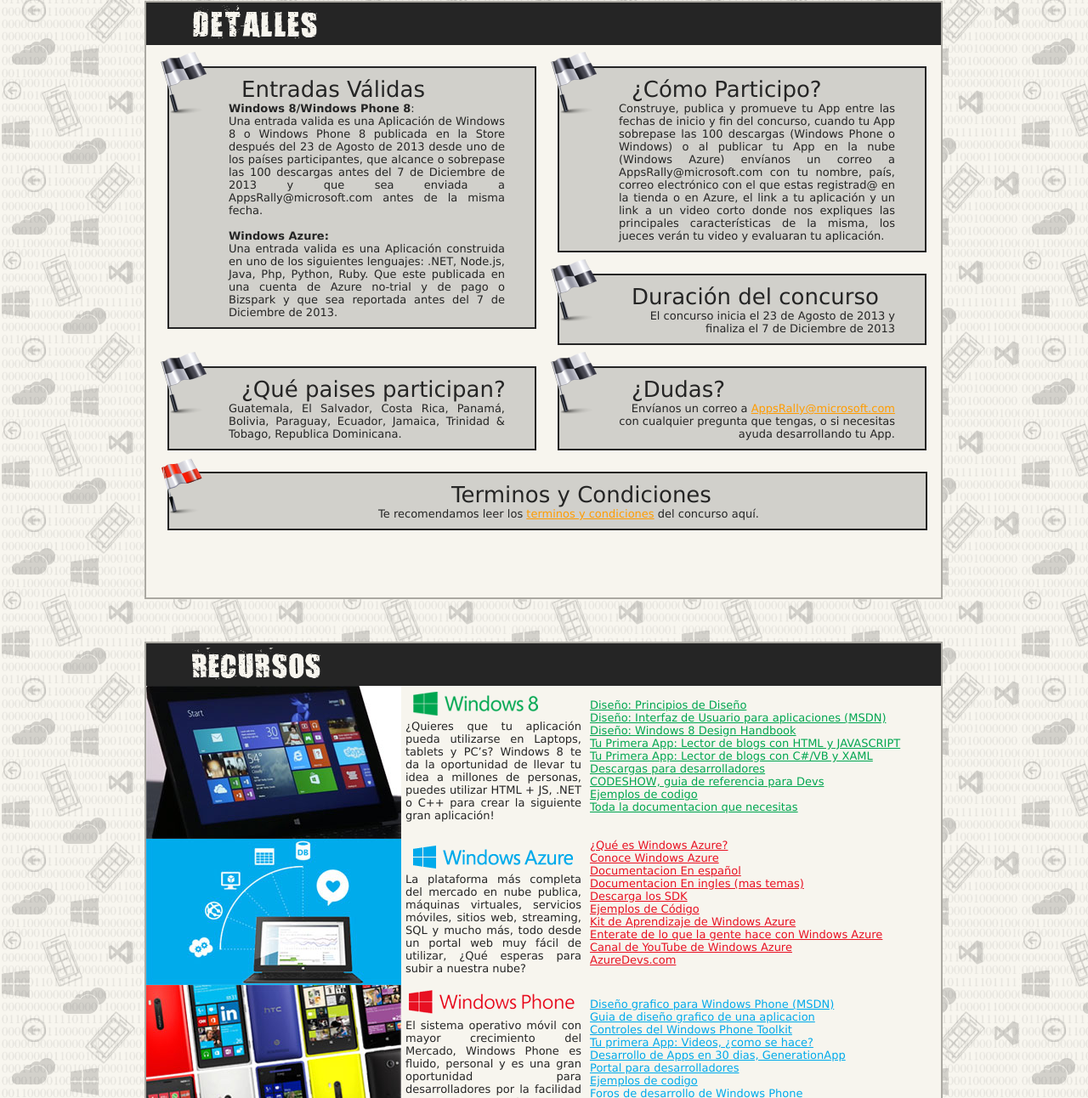
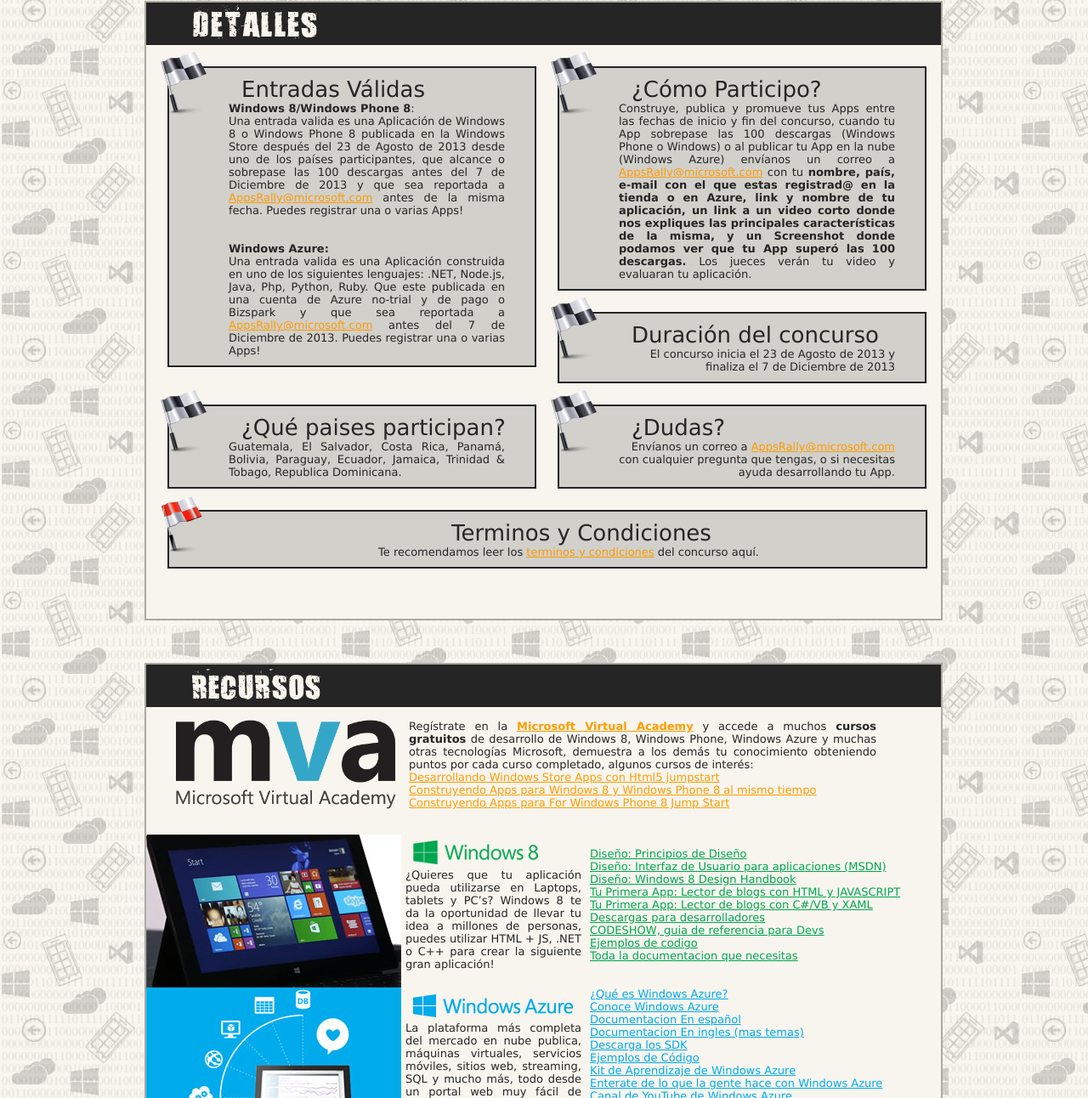
Before and after one commit to r2jf/appsrally, a plain HTML site: page index.html in a window 1280 px wide. Shown: the part 1508-2800 px from the top of the page at 85% size. Drawn offline with Linux system fonts and the light colour scheme.

Commit message:
adding T&C

```diff
--- a/css.css
+++ b/css.css
@@ -158,6 +158,24 @@ div.appsRally-layout-10 {
 	    margin-left:50px;
     }
 
+.appsRally-content .inner-square .recursos-top-mva {
+    width: 850px;
+    margin-left:35px;
+    height:135px;
+    padding-top:15px;
+}
+
+    .appsRally-content .inner-square .recursos-top-mva .recursos-top-mva-left {
+        float:left;
+    }
+
+    .appsRally-content .inner-square .recursos-top-mva .recursos-top-mva-right {
+        float:left;
+        padding-left:15px;
+        width:550px;
+        text-align:justify;
+    }
+
 .appsRally-content .inner-square .participa-01 {
 	width:300px;
 	height:542px;
@@ -224,7 +242,7 @@ div.appsRally-layout-10 {
 }
 
     .appsRally-content .inner-square .participa-06 a {
-        color:#e81122;
+        color:#00aaeb;
     }
 
     .appsRally-content .inner-square .participa-06 a:hover {
@@ -249,7 +267,7 @@ div.appsRally-layout-10 {
 }
 
     .appsRally-content .inner-square .participa-09 a {
-        color:#00aaeb;
+        color:#e81122;
     }
 
     .appsRally-content .inner-square .participa-09 a:hover {
--- a/index.html
+++ b/index.html
@@ -51,7 +51,7 @@
             <div class="participa1-right">
                 <div class="participa1-right-top">Construye, Publica y Promociona tu App para Ganar!</div>
                 <div class="participa1-right-bottom" id="principalinfo">
-                    Construye y publica una o varias aplicaciones para <span style="color:#00a650"><b>Windows 8</b></span>, <span style="color:#e81122"><b>Windows Phone</b></span> o <span style="color:#00aaeb"><b>Windows Azure</b></span>, promuévela para que sobrepase las <b>100 descargas</b>
+                    Construye y publica <b>una o varias aplicaciones</b> para <span style="color:#00a650"><b>Windows 8</b></span>, <span style="color:#e81122"><b>Windows Phone</b></span> o <span style="color:#00aaeb"><b>Windows Azure</b></span>, promuévela para que sobrepase las <b>100 descargas</b>
                     y envíanos un correo a <a href="mailto:appsrally@microsoft.com">AppsRally@microsoft.com</a>, todo esto <b>entre el 23 de Agosto y el 7 de Diciembre de 2013</b>, tendrás la oportunidad de
                     Ganar increíbles premios incluyendo el <b>Nokia Lumia 1020</b>. Mira la sección de <a href="#premios">Premios</a> para enterarte
                     de las categorías y no olvides leer la sección de <a href="#detalles">detalles</a> para conocer más del concurso!. ¿Quieres aprender a desarrollar Apps? Mira la seccion de <a href="#recursos">Recursos</a><br />Esperamos tus aplicaciones para nombrarte
@@ -115,7 +115,7 @@
             </div>
         </div>
         <!-- SECCION DETALLES -->
-        <div class="inner-square" id="detalles" style="height:700px;">
+        <div class="inner-square" id="detalles" style="height:725px;">
             <div class="detalles-top">
                 <img src="images/detalles_02.png" width="159" height="50" alt="">
             </div>
@@ -126,9 +126,7 @@
                     </div>
                     <div class="cuadro-right" id="entradasvalidas">
                         <div class="cuadro-right-top">Entradas Válidas</div>
-                        <div class="cuadro-right-bottom" style="text-align:justify;"><b>Windows 8/Windows Phone 8</b>:<br /> Una entrada valida es una Aplicación de Windows 8 o Windows Phone 8 publicada en la Store después del 23 de Agosto de 2013 desde uno de los países participantes, que alcance o sobrepase las 100 descargas antes del 7 de Diciembre de 2013 y que sea enviada a AppsRally@microsoft.com antes de la misma fecha.
-<br /><br /><b>Windows Azure:</b><br /> Una entrada valida es una Aplicación construida en uno de los siguientes lenguajes: .NET, Node.js, Java, Php, Python, Ruby. Que este publicada en una cuenta de Azure no-trial y de pago o Bizspark y que sea reportada antes del 7 de Diciembre de 2013.
-</div>
+                        <div class="cuadro-right-bottom" style="text-align:justify;"><b>Windows 8/Windows Phone 8</b>:<br /> Una entrada valida es una Aplicación de Windows 8 o Windows Phone 8 publicada en la Windows Store después del 23 de Agosto de 2013 desde uno de los países participantes, que alcance o sobrepase las 100 descargas antes del 7 de Diciembre de 2013 y que sea reportada a <a href="mailto:appsrally@microsoft.com">AppsRally@microsoft.com</a> antes de la misma fecha. Puedes registrar una o varias Apps!<br /><br /><br /><b>Windows Azure:</b><br /> Una entrada valida es una Aplicación construida en uno de los siguientes lenguajes: .NET, Node.js, Java, Php, Python, Ruby. Que este publicada en una cuenta de Azure no-trial y de pago o Bizspark y que sea reportada a <a href="mailto:appsrally@microsoft.com">AppsRally@microsoft.com</a> antes del 7 de Diciembre de 2013. Puedes registrar una o varias Apps!</div>
                     </div>
                 </div>
                 <div class="cuadro">
@@ -138,7 +136,8 @@
                     <div class="cuadro-right">
                         <div class="cuadro-right-top">¿Cómo Participo?</div>
                         <div class="cuadro-right-bottom" style="text-align:justify;">
-                            Construye, publica y promueve tu App entre las fechas de inicio y fin del concurso, cuando tu App sobrepase las 100 descargas (Windows Phone o Windows) o al publicar tu App en la nube (Windows Azure) envíanos un correo a AppsRally@microsoft.com con tu nombre, país, correo electrónico con el que estas registrad@ en la tienda o en Azure, el link a tu aplicación y un link a un video corto donde nos expliques las principales características de la misma, los jueces verán tu video y evaluaran tu aplicación.
+                            Construye, publica y promueve tus Apps entre las fechas de inicio y fin del concurso, cuando tu App sobrepase las 100 descargas (Windows Phone o Windows) o al publicar tu App en la nube (Windows Azure) envíanos un correo a <a href="mailto:appsrally@microsoft.com">AppsRally@microsoft.com</a> con tu <b>nombre, país,
+                            e-mail con el que estas registrad@ en la tienda o en Azure, link y nombre de tu aplicación, un link a un video corto donde nos expliques las principales características de la misma, y un Screenshot donde podamos ver que tu App superó las 100 descargas.</b> Los jueces verán tu video y evaluaran tu aplicación.
                         </div>
                     </div>
                 </div>
@@ -175,7 +174,7 @@
                     </div>
                     <div class="cuadro-right">
                         <div class="cuadro-right-top" style="width:800px; text-align:center;">Terminos y Condiciones</div>
-                        <div class="cuadro-right-bottom" style="width:800px; text-align:center;">Te recomendamos leer los <a href="#">terminos y condiciones</a> del concurso aquí.</div>
+                        <div class="cuadro-right-bottom" style="width:800px; text-align:center;">Te recomendamos leer los <a href="terminos-y-condiciones-RallyApps.pdf" target="_blank">terminos y condiciones</a> del concurso aquí.</div>
                     </div>
                 </div>
             </div>
@@ -185,6 +184,16 @@
 		<div class="inner-square" id="recursos">
             <div class="recursos-top">
                 <img src="images/recursos.gif" width="159" height="50" alt="">
+            </div>
+            <div class="recursos-top-mva">
+                <div class="recursos-top-mva-left"><img src="images/mva.png" width="259" height="105" alt=""></div>
+                <div class="recursos-top-mva-right">
+                    Regístrate en la <a href="http://www.microsoftvirtualacademy.com" target="_blank"><b>Microsoft Virtual Academy</b></a> y accede a muchos <b>cursos gratuitos</b> de desarrollo de Windows 8, Windows Phone, Windows Azure y muchas otras tecnologías Microsoft, demuestra a los demás tu conocimiento obteniendo puntos por cada curso completado, algunos cursos de interés:<br />
+                    <a href="http://www.microsoftvirtualacademy.com/training-courses/developing-windows-store-apps-with-html5-jump-start#fbid=5wTFE9AMipp" target="_blank">Desarrollando Windows Store Apps con Html5 jumpstart</a><br />
+                    <a href="http://www.microsoftvirtualacademy.com/training-courses/windows-8-and-windows-phone-8-app-development#fbid=5wTFE9AMipp" target="_blank">Construyendo Apps para Windows 8 y Windows Phone 8 al mismo tiempo</a><br />
+                    <a href="http://www.microsoftvirtualacademy.com/training-courses/windows-phone-8-apps-development-jumpstart#fbid=5wTFE9AMipp" target="_blank">Construyendo Apps para For Windows Phone 8 Jump Start</a>
+
+                </div>
             </div>
             <div class="participa-01">
 		        <img src="images/participa_01.jpg" width="300" height="542" alt="">
```
Also changed, not shown: images/mva.png (added), 1 other file.
